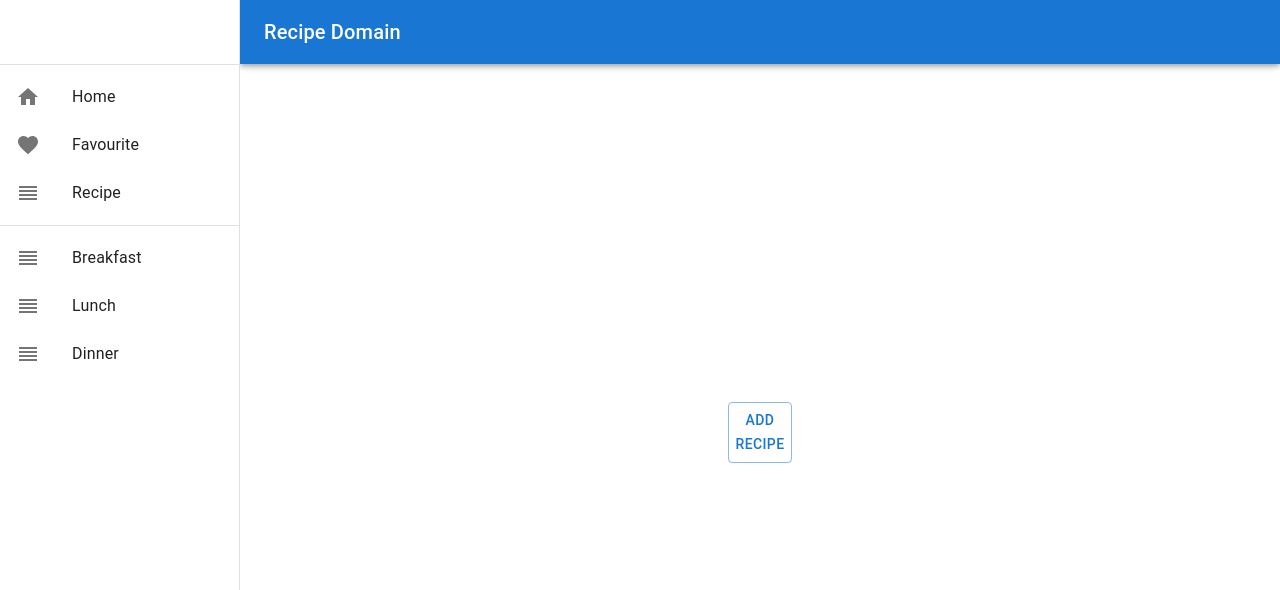
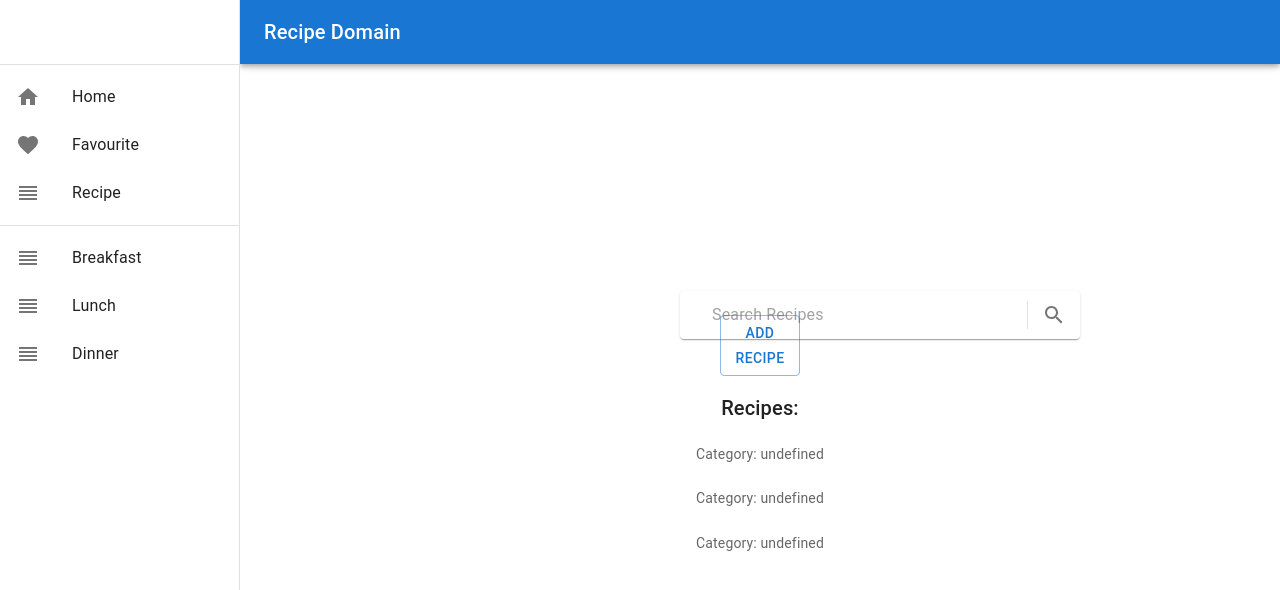
Before and after one commit to EdwardCodeTriber/Online-Recipe-website-, a React (Vite) app in the folder recipe-app/: page /Navigation in a window 1280 px wide. Shown: the top 590 px of the page. Built offline with nearby package versions, Linux system fonts and the light colour scheme.

Commit message:
Added a view recipe

```diff
--- a/recipe-app/src/Components/Navigation.jsx
+++ b/recipe-app/src/Components/Navigation.jsx
@@ -1,4 +1,4 @@
-import React, { useState } from "react";
+import React, { useState, useEffect } from "react";
 import PropTypes from "prop-types";
 import AppBar from "@mui/material/AppBar";
 import Box from "@mui/material/Box";
@@ -19,6 +19,8 @@ import Toolbar from "@mui/material/Toolbar";
 import Typography from "@mui/material/Typography";
 import Button from "@mui/material/Button";
 import Popadd from "../Pages/Popadd"; // Ensure this is the correct path
+import Search from "./Search";
+import dataStorage from "../dataStorage.json";
 
 const drawerWidth = 240;
 
@@ -27,6 +29,12 @@ const Navigation = (props) => {
   const [mobileOpen, setMobileOpen] = useState(false);
   const [isClosing, setIsClosing] = useState(false);
   const [popaddVisible, setPopaddVisible] = useState(false);
+  const [recipes, setRecipes] = useState([]);
+
+  useEffect(() => {
+    // Load the data from the JSON file
+    setRecipes(dataStorage.recipes); // Assuming the JSON has a `recipes` array
+  }, []);
 
   const toggleModal = () => {
     setPopaddVisible(!popaddVisible);
@@ -134,6 +142,7 @@ const Navigation = (props) => {
           </Typography>
         </Toolbar>
       </AppBar>
+
       <Box
         component="nav"
         sx={{ width: { sm: drawerWidth }, flexShrink: { sm: 0 } }}
@@ -172,6 +181,7 @@ const Navigation = (props) => {
           {drawer}
         </Drawer>
       </Box>
+
       <Box
         component="main"
         sx={{
@@ -181,7 +191,10 @@ const Navigation = (props) => {
         }}
       >
         <Toolbar />
-        <div>
+        <Box sx={{ position: "absolute", flexGrow: 1 }}>
+          <Search />
+        </Box>
+        <br />
         <Button
           variant="outlined"
           sx={{ width: 0.5, margin: "auto" }}
@@ -189,8 +202,23 @@ const Navigation = (props) => {
         >
           Add Recipe
         </Button>
-        </div>
-        <div >{popaddVisible && <Popadd />}</div>
+        <br />
+        <div>{popaddVisible && <Popadd />}</div>
+
+        {/* Displaying data from JSON */}
+        <Box mt={2}>
+          <Typography variant="h6">Recipes:</Typography>
+          <List>
+            {recipes.map((recipe, index) => (
+              <ListItem key={index}>
+                <ListItemText
+                  primary={recipe.name}
+                  secondary={`Category: ${recipe.category}`}
+                />
+              </ListItem>
+            ))}
+          </List>
+        </Box>
       </Box>
     </Box>
   );
--- /dev/null
+++ b/recipe-app/src/Components/Search.jsx
@@ -0,0 +1,36 @@
+import React from 'react'
+import Paper from "@mui/material/Paper";
+import InputBase from "@mui/material/InputBase";
+import Divider from "@mui/material/Divider";
+import IconButton from "@mui/material/IconButton";
+import SearchIcon from "@mui/icons-material/Search";
+
+const Search = () => {
+  return (
+    <div>
+        <Paper
+              component="form"
+              sx={{
+                p: "2px 4px",
+                display: "flex",
+                alignItems: "center",
+                width: 400,
+              }}
+            >
+              <IconButton sx={{ p: "10px" }} aria-label="menu"></IconButton>
+              <InputBase
+                sx={{ ml: 1, flex: 1 }}
+                placeholder="Search Recipes"
+                inputProps={{ "aria-label": "search Recipes" }}
+              />
+              <Divider sx={{ height: 28, m: 0.5 }} orientation="vertical" />
+              <IconButton type="button" sx={{ p: "10px" }} aria-label="search">
+                {/*Need to add a search function*/}
+                <SearchIcon />
+              </IconButton>
+            </Paper>
+    </div>
+  )
+}
+
+export default Search
```
Lines whose indentation alone changed are shown as unchanged.
